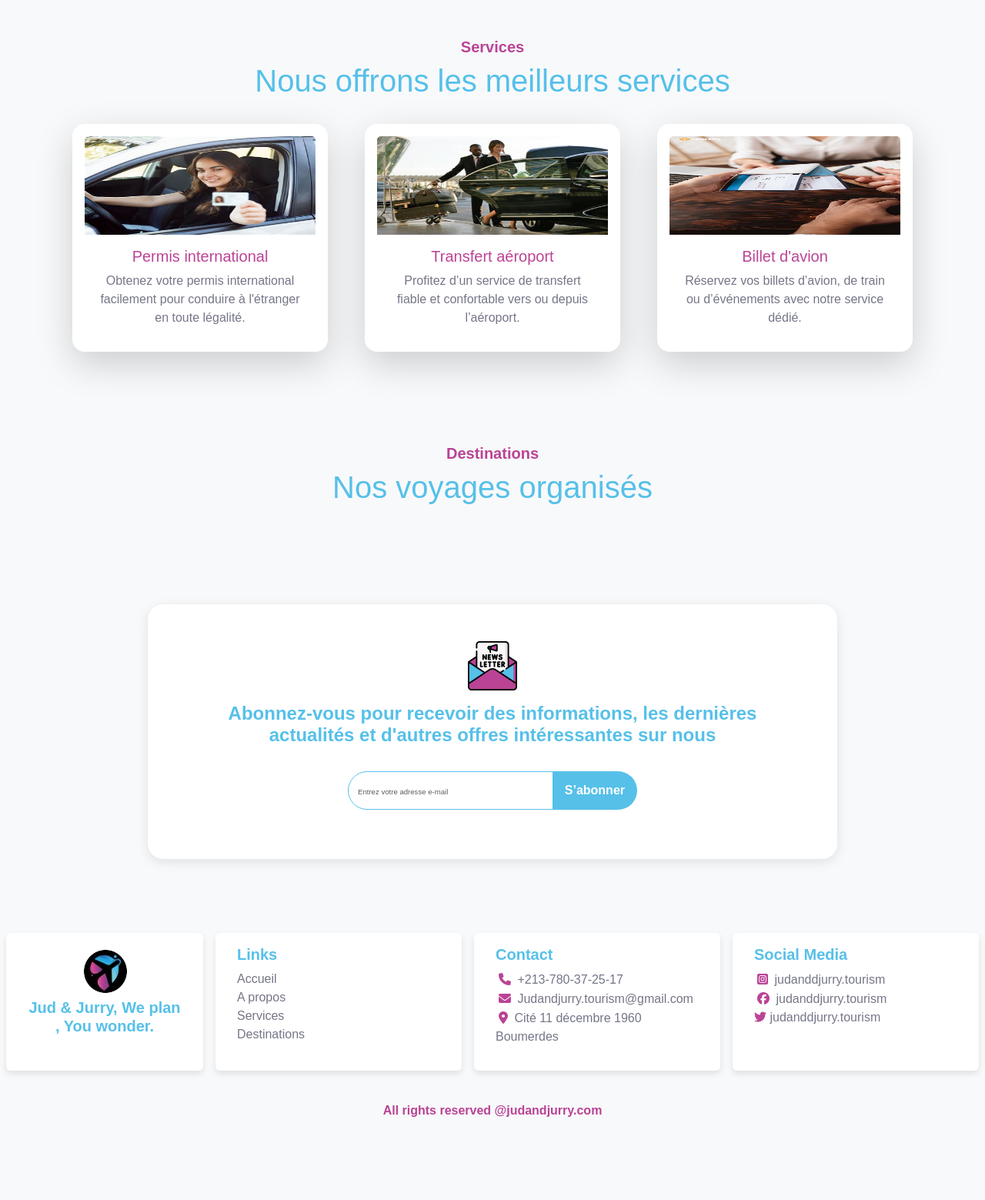
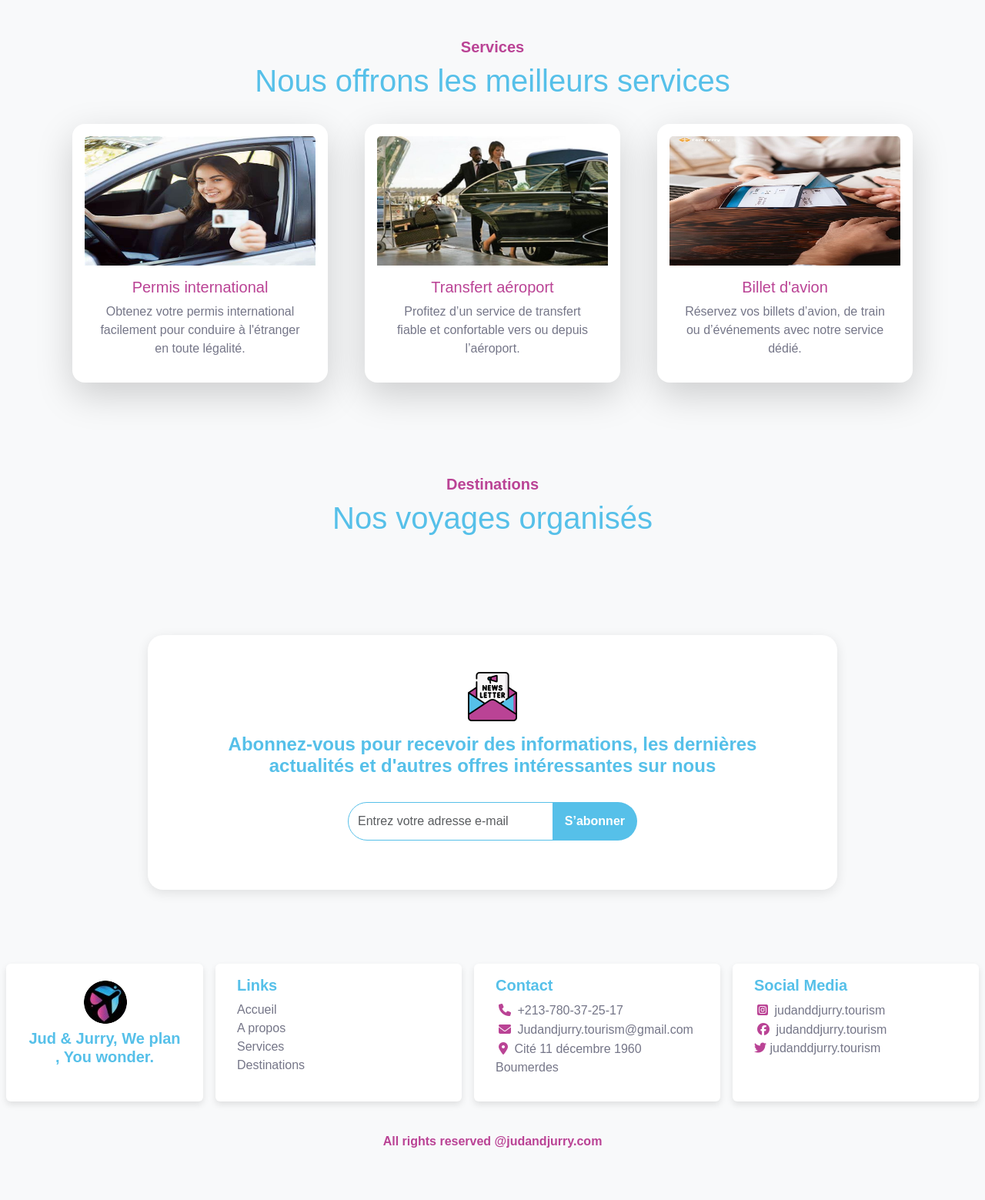
Before and after one commit to Houria-hs/travel-website, a Django app: page /Newsletter/ in a window 1280 px wide. Shown: the part 1226-2785 px from the top of the page at 77% size. Before the commit the page ends 2677 px from the top, so only its background shows below. Run offline with Django 5.2, Linux system fonts and the light colour scheme.

Commit message:
fixed services pictures height and newsletter input placeholder

```diff
--- a/templates/home.html
+++ b/templates/home.html
@@ -193,16 +193,14 @@ p{
 }
 .services-img{
     width: 90%;
-    height: 8REM;
+    height: 10.5REM;
 }
 .nw_input{
     border: 1px solid #56c0e9 !important;
     border-radius: 25px 0 0 25px !important;
     padding: 12px !important;
 }
-.nw_input::placeholder{
-    font-size: .6rem !important;
-}
+
 .nw_button{
     background-color: #56c0e9 !important;
     border: none; font-weight: bold !important;
@@ -210,6 +208,9 @@ p{
     border-radius: 0 25px 25px 0 !important;
 }
 @media (max-width: 576px) {
+    .nw_input::placeholder{
+    font-size: .6rem !important;
+}
     .destination-subtitle{
         font-size: .6rem;
     }
```
